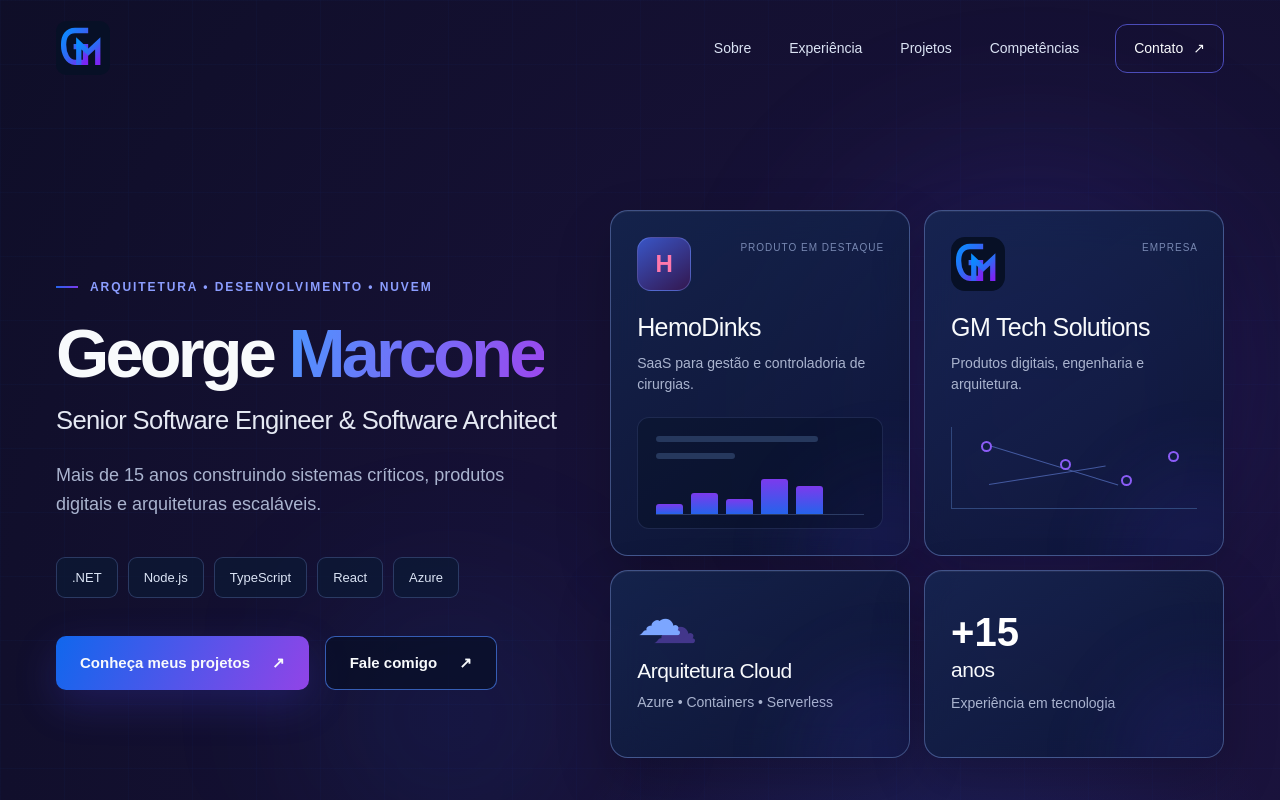
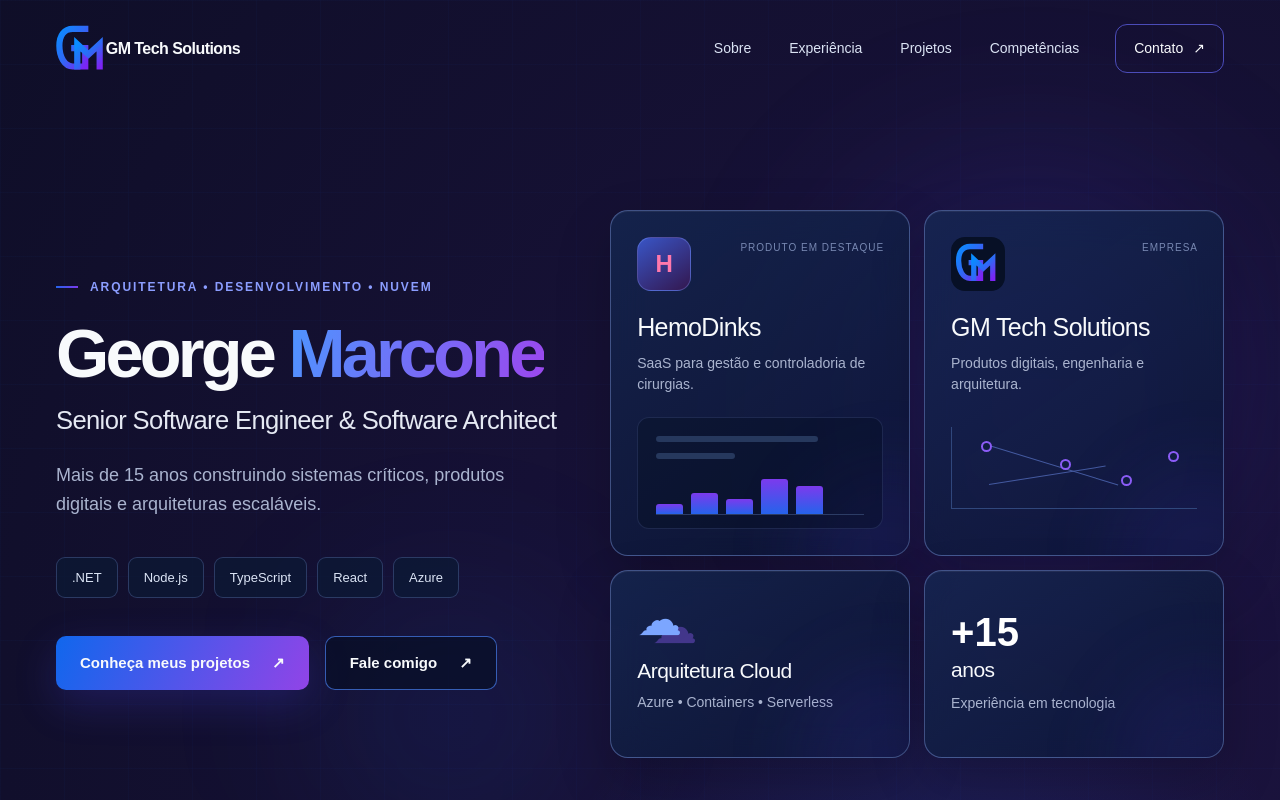
Before and after one commit to george-marcone/george-marcone-portfolio, a Next.js app: page / in a window 1280 px wide. Shown: the top 800 px of the page. Built offline with nearby package versions, Linux system fonts and the light colour scheme.

Commit message:
Use complete interlocked GM logo in personal portfolio

```diff
--- a/app/page.tsx
+++ b/app/page.tsx
@@ -94,12 +94,54 @@ function Arrow() {
   return <span aria-hidden="true">↗</span>;
 }
 
+function CompanyLogo({ className }: { className: string }) {
+  return (
+    <svg
+      className={className}
+      viewBox="0 0 760 180"
+      role="img"
+      aria-label="GM Tech Solutions"
+      focusable="false"
+    >
+      <defs>
+        <linearGradient id="gm-company-gradient" x1="0" y1="0" x2="1" y2="1">
+          <stop offset="0" stopColor="#098CFF" />
+          <stop offset=".5" stopColor="#3167F5" />
+          <stop offset="1" stopColor="#7C24F4" />
+        </linearGradient>
+      </defs>
+      <g
+        transform="translate(5 8) scale(.9)"
+        fill="none"
+        stroke="url(#gm-company-gradient)"
+        strokeWidth="25"
+        strokeLinecap="square"
+        strokeLinejoin="miter"
+      >
+        <path d="M112 15H62C28 15 8 40 8 83s20 83 54 83h50V92H68" />
+        <path d="M80 166V76l45 42 45-42v90" />
+      </g>
+      <text
+        x="180"
+        y="112"
+        fill="#F8FAFC"
+        fontFamily="Arial, Helvetica, sans-serif"
+        fontSize="58"
+        fontWeight="700"
+        letterSpacing="-2"
+      >
+        GM Tech Solutions
+      </text>
+    </svg>
+  );
+}
+
 export default function Home() {
   return (
     <main>
       <header className="site-header">
         <a className="brand" href="#inicio" aria-label="GM Tech Solutions — início">
-          <img className="brand-logo-mark" src="/gm-tech-solutions-mark.svg" alt="GM Tech Solutions" />
+          <CompanyLogo className="brand-logo-full" />
         </a>
         <nav aria-label="Navegação principal">
           <a href="#sobre">Sobre</a>
@@ -335,7 +377,7 @@ export default function Home() {
 
       <footer>
         <a className="brand footer-company-logo" href="#inicio" aria-label="GM Tech Solutions — início">
-          <img className="brand-logo-full" src="/gm-tech-solutions-logo.svg" alt="GM Tech Solutions" />
+          <CompanyLogo className="brand-logo-full" />
         </a>
         <p>George Marcone • Recife, Pernambuco, Brasil</p>
         <p>© 2026 GM Tech Solutions</p>
```
